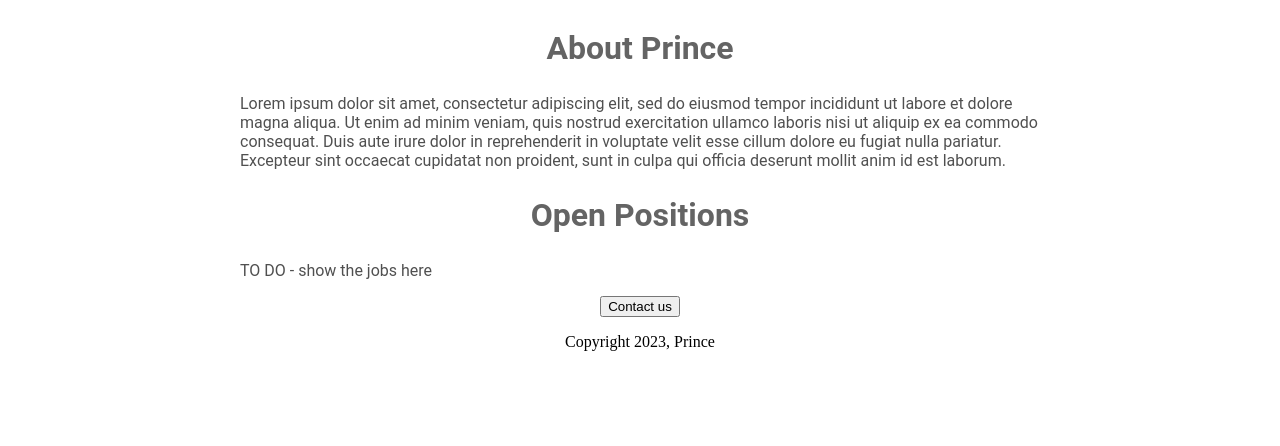
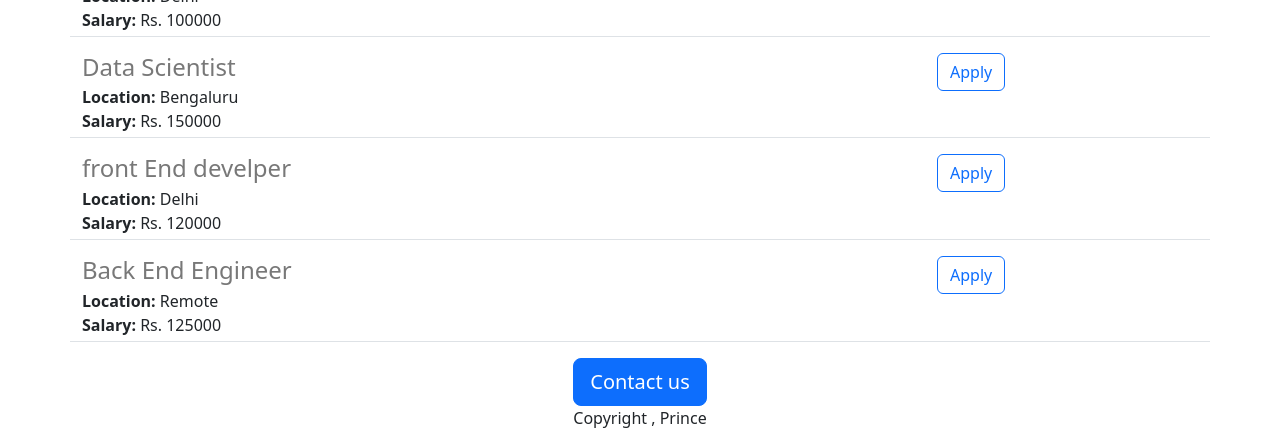
Before and after one commit to princenitc/carriers-website, a Flask app: page / in a window 1280 px wide. Shown: the part 702-1148 px from the top of the page. Before the commit the page ends 1053 px from the top, so only its background shows below. Run offline with Flask 3, Linux system fonts and the light colour scheme.

Commit message:
Added Dynamic Data and API route

```diff
--- a/app.py
+++ b/app.py
@@ -1,10 +1,44 @@
-from flask import Flask,render_template
+from flask import Flask,render_template,jsonify
 
 app = Flask(__name__)
 
+
+JOBS = [
+  {
+    'id' : 1,
+    'title' : 'Data analyst',
+    'location' : 'Delhi',
+    'salary' : 'Rs. 100000'
+  },
+  {
+    'id' : 2,
+    'title' : 'Data Scientist',
+    'location' : 'Bengaluru',
+    'salary' : 'Rs. 150000'
+  },
+  {
+    'id' : 3,
+    'title' : 'front End develper',
+    'location' : 'Delhi',
+    'salary' : 'Rs. 120000'
+  },
+  {
+    'id' : 4,
+    'title' : 'Back End Engineer',
+    'location' : 'Remote',
+    'salary' : 'Rs. 125000'
+  }
+]
+
+
 @app.route("/")
 def hello_world():
-  return render_template('home.html')
+  return render_template('home.html',jobs=JOBS,company_name="Chauhan")
+
+@app.route("/api/jobs")
+def list_jobs():
+  return jsonify(JOBS)
+
 
 
 if __name__ == "__main__":
--- a/templates/home.html
+++ b/templates/home.html
@@ -3,49 +3,38 @@
 <html>
   <head>
     <title>Prince Carriers</title>
+    <meta charset="utf-8">
+    <meta http-equiv="X-UA-Compatible" content="IE=edge">
+    <meta name="viewport" content="width=device-width, initial-scale=1">
+     <link href="https://cdn.jsdelivr.net/npm/bootstrap@5.3.2/dist/css/bootstrap.min.css" rel="stylesheet" integrity="sha384-T3c6CoIi6uLrA9TneNEoa7RxnatzjcDSCmG1MXxSR1GAsXEV/Dwwykc2MPK8M2HN" crossorigin="anonymous">
+  </head>
     <style>
-      h1 {
-        font-size : 40px;
-        font-family : Roboto;
-        font-weight : normal;
-        color : rgb(100,100,100);
-        text-align : center;
-      }
       #banner {
+        height : 360px;
         width : 100%;
-        hight : 100px;
-        object-fit: cover;
-      }
-      h2 {
-        font-family : Roboto;
-        font-size : 32px;
-        color : rgb(100,100,100);
-        text-align : center;
-      }
-      .bodytext {
-        font-family : Roboto;
-        color : rgb(80,80,80);
-      }
-      #container {
-        max-width : 800px;
-        margin : 0 auto 0 auto;
+        object-fit : cover;
       }
     </style>
   </head>
   <body>
-  <div id="container">
-   <h1>Prince Carriers</h1>
-    <img id="banner" src="static/career.jpg" >
-    <h2>About Prince </h2>
-    <p class="bodytext">
+  <div class="container">
+   <h1 class=text-center class="text-center mt-2 mt-4">{{company_name}} Carriers</h1>
+    <img class="img-fluid" id="banner" src="static/career.jpg" >
+    <h2 class="text-center" class="text-center mt-2 mt-4">About Prince </h2>
+    <p class="lead">
       Lorem ipsum dolor sit amet, consectetur adipiscing elit, sed do eiusmod tempor incididunt ut labore et dolore magna aliqua. Ut enim ad minim veniam, quis nostrud exercitation ullamco laboris nisi ut aliquip ex ea commodo consequat. Duis aute irure dolor in reprehenderit in voluptate velit esse cillum dolore eu fugiat nulla pariatur. Excepteur sint occaecat cupidatat non proident, sunt in culpa qui officia deserunt mollit anim id est laborum.
     </p>
 
-    <h2>Open Positions</h2>
-    <p class="bodytext"> TO DO - show the jobs here</p>
-    <div style="text-align: center" >
-    <button>Contact us </button>
-      <p>Copyright 2023, Prince</p>
+    <h2 class="text-center" class="text-center mt-2 mt-4">Open Positions</h2>
+    <p>
+      {% for job in jobs %}
+       {% include 'jobitem.html' %}
+      {% endfor %}
+    </p>
+    <div class="text-center">
+    <button class="btn btn-primary btn-lg">Contact us </button>
+      <p>Copyright , Prince</p>
+    </div>
     </div>
   </body>
 </html>
--- /dev/null
+++ b/templates/jobitem.html
@@ -0,0 +1,17 @@
+<div class="border-bottom row"  style="margin-bottom:16px; padding-bottom:4px">
+   <div class="col-9">
+     <h4
+     style="color:rgb(120,120,120); margin-bottom:4px;">
+     {{job['title']}}
+    </h4>
+    <div><b>Location: </b>{{job['location']}}</div>
+     {% if 'salary' in job %}
+     <div>
+       <b>Salary: </b>{{job['salary']}}
+     </div>
+     {% endif %}
+   </div>
+  <div class="col-3">
+    <button type="button" class="btn btn-outline-primary"> Apply </button>
+  </div>
+</div>
```
